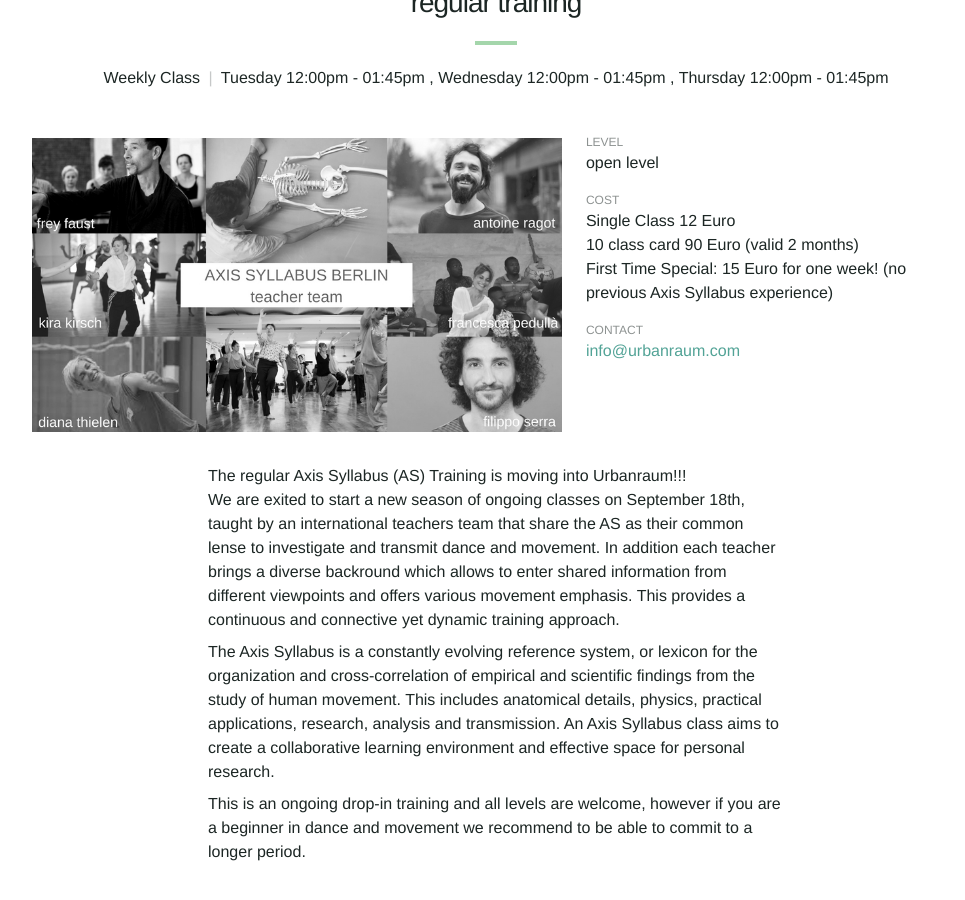
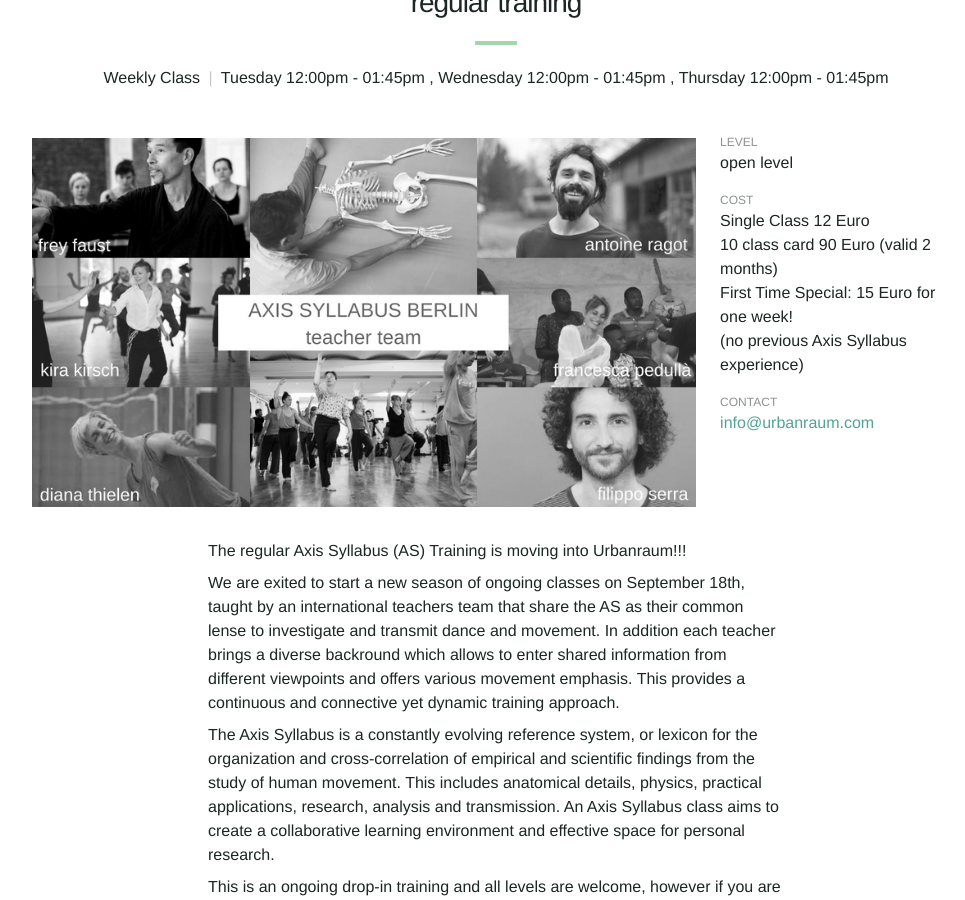
Before and after one commit to Kriesse/urbanraum, a Jekyll site: the page built from _classes/axis-syllabus.md, in a window 1280 px wide and 900 px high, scrolled down 234 px. Shown: the whole window, without its empty margins (144-1109 px from the left). Built offline with Jekyll 4.4.1, drawn with Linux system fonts in a browser that asks for light colours; nearby versions of some CDN libraries; part of the change alters nothing that is shown; some of the changed text lies outside the part shown.

```diff
--- a/_classes/axis-syllabus.md
+++ b/_classes/axis-syllabus.md
@@ -28,21 +28,26 @@ level_de: "open level"
 price_en: |
   Single Class 12 Euro
   10 class card 90 Euro (valid 2 months)
-  First Time Special: 15 Euro for one week! (no previous Axis Syllabus experience)
+  First Time Special: 15 Euro for one week!
+  (no previous Axis Syllabus experience)
 
 price_de: |
   Einzelstunde: 12 Euro
   10-er Karte (2 Monate gültig): 90 Euro
-  Anfänger*innen-Spezial: 15 Euro für 1 Woche (keine vorherige Axis Syllabus-Erfahrung)
+  Anfänger*innen-Spezial: 15 Euro für 1 Woche
+  (keine vorherige Axis Syllabus-Erfahrung)
 
 description_en: |
 
   The regular Axis Syllabus (AS) Training is moving into Urbanraum!!!
+
   We are exited to start a new season of ongoing classes on September 18th, taught by an international teachers team that share the AS as their common lense to investigate and transmit dance and movement. In addition each teacher brings a diverse backround which allows to enter shared information from different viewpoints and offers various movement emphasis. This provides a continuous and connective yet dynamic training approach.
 
   The Axis Syllabus is a constantly evolving reference system, or lexicon for the organization and cross-correlation of empirical and scientific findings from the study of human movement. This includes anatomical details, physics, practical applications, research, analysis and transmission. An Axis Syllabus class aims to create a collaborative learning environment and effective space for personal research.
 
   This is an ongoing drop-in training and all levels are welcome, however if you are a beginner in dance and movement we recommend to be able to commit to a longer period.
+
+  infos & questions: axissyllabusberlin@gmail.com
 
 description_de: |
   Das Axis Syllabus (AS) Training Berlin zieht in den Urbanraum!!!
@@ -52,6 +57,8 @@ description_de: |
 
   Die Klassen sind offen fuer alle! Wenn du noch neu in den Tanz- und Bewegungskuensten bist empfehlen wir über einen laengeren Zeitraum am Training teilzunehmen.
 
+  Weitere Infos/Fragen unter: axissyllabusberlin@gmail.com
+
 
 
 ---
```
